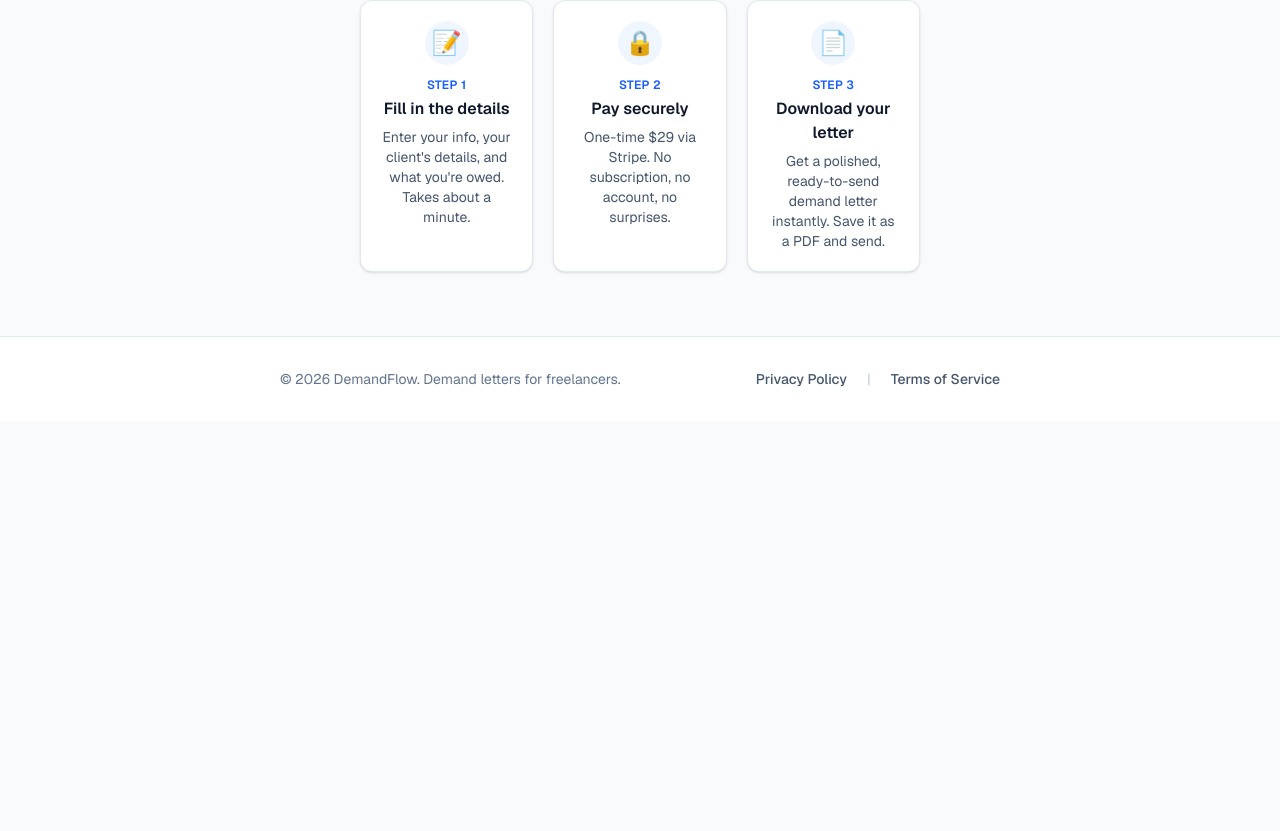
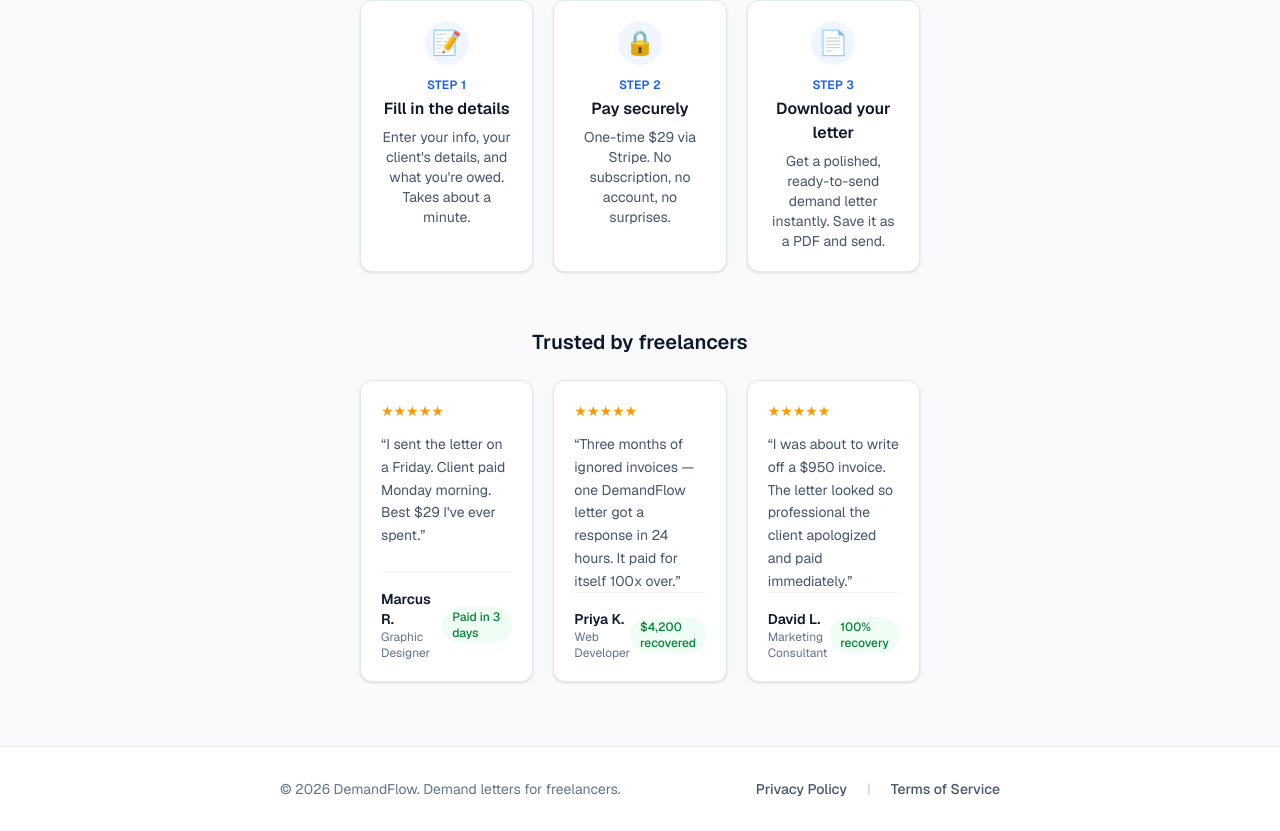
Before and after one commit to vitormdandrade/demandflow, a Next.js app: page / in a window 1280 px wide. Shown: the part 1208-2039 px from the top of the page. Before the commit the page ends 1629 px from the top, so only its background shows below. Built offline with nearby package versions, Linux system fonts and the light colour scheme; no server answers.

Commit message:
P1-A004: Add social proof / testimonials section to landing page

```diff
--- a/src/app/page.tsx
+++ b/src/app/page.tsx
@@ -45,6 +45,30 @@ const EMPTY = Object.fromEntries(FIELDS.map((f) => [f.name, ""])) as Record<
   string,
   string
 >;
+
+const TESTIMONIALS = [
+  {
+    quote:
+      "I sent the letter on a Friday. Client paid Monday morning. Best $29 I've ever spent.",
+    name: "Marcus R.",
+    role: "Graphic Designer",
+    metric: "Paid in 3 days",
+  },
+  {
+    quote:
+      "Three months of ignored invoices — one DemandFlow letter got a response in 24 hours. It paid for itself 100x over.",
+    name: "Priya K.",
+    role: "Web Developer",
+    metric: "$4,200 recovered",
+  },
+  {
+    quote:
+      "I was about to write off a $950 invoice. The letter looked so professional the client apologized and paid immediately.",
+    name: "David L.",
+    role: "Marketing Consultant",
+    metric: "100% recovery",
+  },
+];
 
 const STEPS = [
   {
@@ -202,6 +226,38 @@ export default function Home() {
         </ol>
       </section>
 
+      <section className="mt-14">
+        <h2 className="text-center text-xl font-semibold text-slate-900">
+          Trusted by freelancers
+        </h2>
+        <div className="mt-6 grid grid-cols-1 gap-5 sm:grid-cols-3">
+          {TESTIMONIALS.map((t) => (
+            <blockquote
+              key={t.name}
+              className="flex flex-col rounded-xl border border-slate-200 bg-white p-5 shadow-sm"
+            >
+              <div className="flex items-center gap-1 text-amber-500 text-sm">
+                {"★★★★★"}
+              </div>
+              <p className="mt-3 text-sm text-slate-600 leading-relaxed">
+                &ldquo;{t.quote}&rdquo;
+              </p>
+              <div className="mt-auto pt-4 flex items-center justify-between border-t border-slate-100 mt-4">
+                <div>
+                  <p className="text-sm font-semibold text-slate-900">
+                    {t.name}
+                  </p>
+                  <p className="text-xs text-slate-500">{t.role}</p>
+                </div>
+                <span className="rounded-full bg-green-50 px-2.5 py-0.5 text-xs font-medium text-green-700">
+                  {t.metric}
+                </span>
+              </div>
+            </blockquote>
+          ))}
+        </div>
+      </section>
+
       <script
         type="application/ld+json"
         dangerouslySetInnerHTML={{
```
Also changed, not shown: 1 other file (tests, documents, lock files or other folders).
